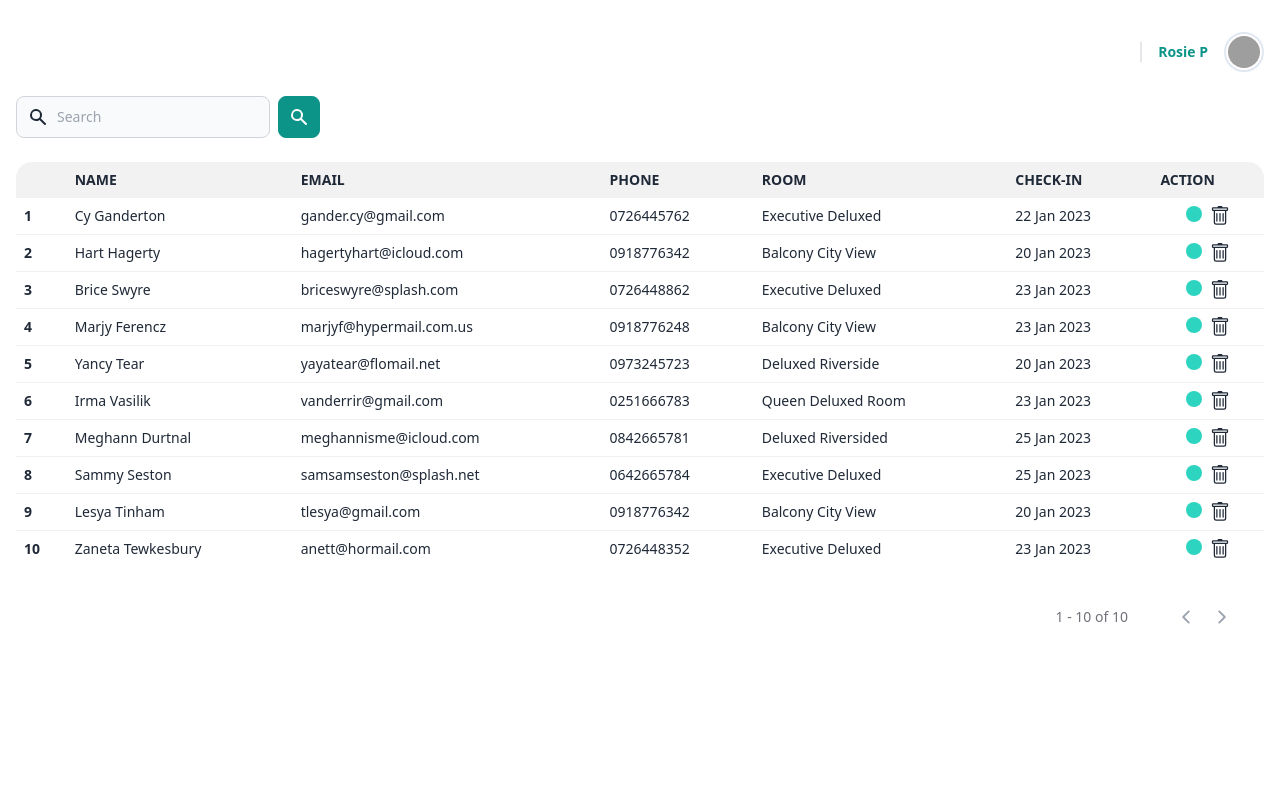
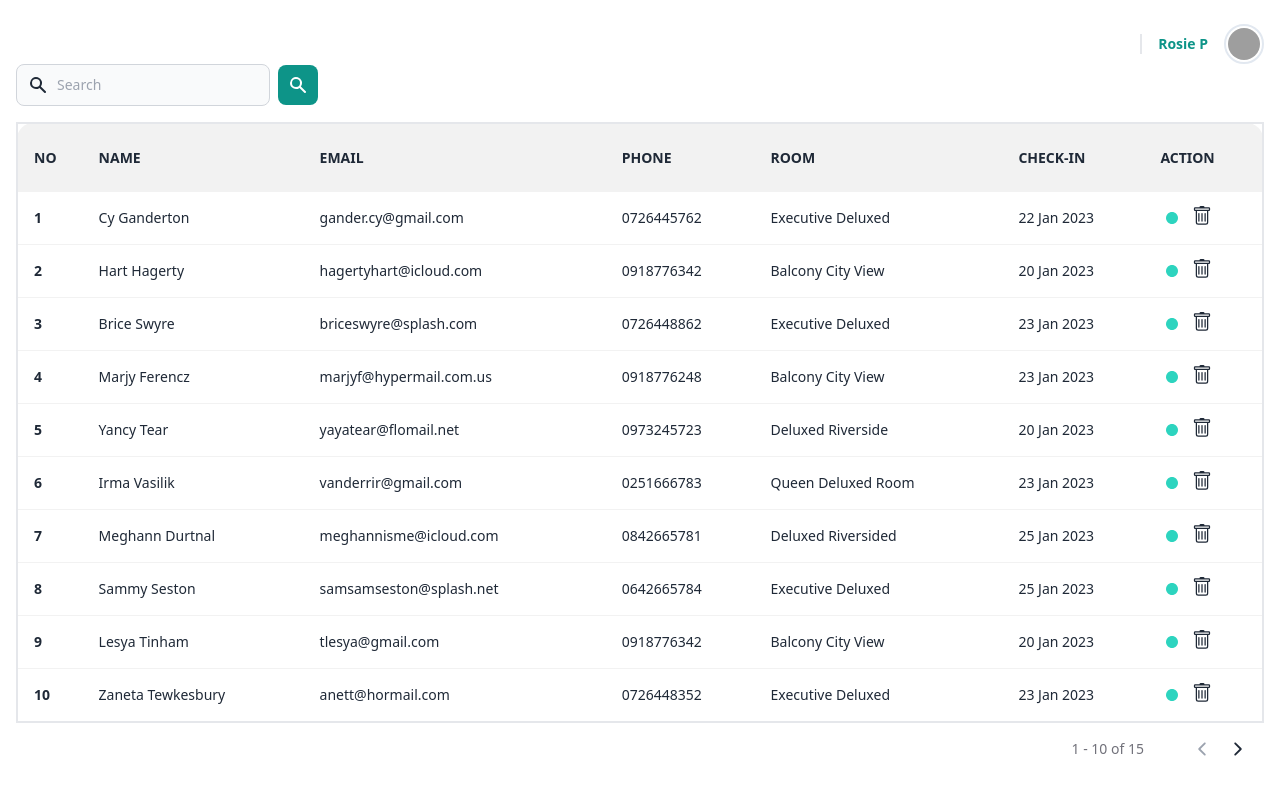
Before and after one commit to trinhpn96/Admin-page, a React (Vite) app: page /orders in a window 1280 px wide. Shown: the top 794 px of the page. Built offline with nearby package versions, Linux system fonts and the light colour scheme; grey boxes are pictures that could not be loaded.

Commit message:
feat:Orders/updated
- Updated UI for icons, buttons
- Edit pagination to re-render when OrderList changes

```diff
--- a/src/views/admin/orders/Orders.jsx
+++ b/src/views/admin/orders/Orders.jsx
@@ -1,6 +1,8 @@
 import { HiSearch } from "react-icons/hi";
 import { BsTrash } from "react-icons/bs";
 import { IoIosArrowBack, IoIosArrowForward } from "react-icons/io";
+import { GoPrimitiveDot } from "react-icons/go";
+
 import { useEffect, useState } from "react";
 
 const orderData = [
@@ -130,6 +132,7 @@ const orderData = [
 const Orders = () => {
   const [orders, setOrders] = useState([...orderData]);
   const totalOrders = orders.length;
+  console.log(orders);
 
   const [currentPage, setCurrentPage] = useState(1);
   const ordersPerPage = 10;
@@ -153,8 +156,15 @@ const Orders = () => {
   useEffect(() => {
     const crrPageIndex = currentPage - 1;
     const startIndex = crrPageIndex * ordersPerPage;
+    console.log(startIndex);
+    console.log(
+      orders.slice(
+        (currentPage - 1) * ordersPerPage,
+        (currentPage - 1) * ordersPerPage + ordersPerPage
+      )
+    );
 
-    setOrders(orders.slice(startIndex, startIndex + ordersPerPage));
+    // setOrders(orders.slice(startIndex, startIndex + ordersPerPage));
   }, [currentPage]);
 
   const onSearch = (e) => {
@@ -192,7 +202,7 @@ const Orders = () => {
   return (
     <div>
       {/* Container */}
-      <div className=" max-w-screen-xl mx-auto px-4 py-8">
+      <div className=" max-w-screen-xl mx-auto px-4 py-6">
         {/* Layout */}
         <div>
           {/* Content */}
@@ -211,13 +221,13 @@ const Orders = () => {
           </div>
 
           {/* SEARCH AREA */}
-          <div className="my-6">
+          <div className="mb-4">
             <form class="flex items-center">
               <label for="search-area" class="sr-only">
                 Search
               </label>
               <div class="relative max-w-screen-sm">
-                <div class="absolute inset-y-0 left-0 flex items-center pl-3 pointer-events-none">
+                <div class="absolute inset-y-0 left-0 flex items-center pl-3 ">
                   <HiSearch className="text-xl" />
                 </div>
                 <input
@@ -230,7 +240,7 @@ const Orders = () => {
               </div>
               <button
                 onClick={onSearch}
-                class="p-2.5 ml-2 text-sm font-medium text-white bg-teal-600 rounded-lg border border-teal-600 hover:bg-teal-500/50 focus:ring-4 focus:outline-none focus:ring-teal-300"
+                class="p-2.5 ml-2 text-sm font-medium text-white bg-teal-600 rounded-lg hover:cursor-pointer hover:bg-teal-500/50 focus:ring-4 focus:outline-none focus:ring-teal-300"
               >
                 <HiSearch className="text-xl" />
                 <span class="sr-only">Search</span>
@@ -241,10 +251,10 @@ const Orders = () => {
           {/* TABLE */}
           <div>
             <div className="overflow-x-auto">
-              <table className="table table-compact w-full">
+              <table className="table table-compact w-full border-2 ">
                 <thead>
                   <tr>
-                    <th></th>
+                    <th className=" py-6 pl-4">No</th>
                     <th>Name</th>
                     <th>Email</th>
                     <th>Phone</th>
@@ -254,19 +264,36 @@ const Orders = () => {
                   </tr>
                 </thead>
                 <tbody>
-                  {orders.map((order) => {
+                  {orders
+                    .slice(
+                      (currentPage - 1) * ordersPerPage,
+                      (currentPage - 1) * ordersPerPage + ordersPerPage
+                    )
+                    .map((order) => {
                       return (
                         <tr key={order.id}>
-                        <th>{order.id}</th>
+                          <th className="py-4 pl-4">{order.id}</th>
                           <td>{order.guestName}</td>
                           <td>{order.email}</td>
                           <td>{order.phone}</td>
                           <td>{order.room}</td>
                           <td>{order.checkinDay}</td>
                           <td className="">
-                          <div className="flex gap-2 justify-center">
-                            <div className=" aspect-square rounded-full bg-teal-400 h-4"></div>
-                            <BsTrash className="text-xl" />
+                            <div className="flex gap-2 ">
+                              <div className="group">
+                                <div
+                                  className="hidden tooltip tooltip-open tooltip-success group-hover:block"
+                                  data-tip="Active"
+                                ></div>
+                                <GoPrimitiveDot className="hover:cursor-pointer text-2xl text-teal-400 " />
+                              </div>
+                              <div className="group">
+                                <div
+                                  className="hidden tooltip tooltip-open tooltip-success group-hover:block"
+                                  data-tip="Delete"
+                                ></div>
+                                <BsTrash className="hover:cursor-pointer text-xl" />
+                              </div>
                             </div>
                           </td>
                         </tr>
@@ -278,27 +305,31 @@ const Orders = () => {
             </div>
           </div>
           {/* PAGINATION */}
-          <div className="flex justify-end gap-8 p-8 mt-2">
+          <div className="flex justify-end gap-8 p-4 ">
             <span className="text-sm text-zinc-500 pr-4">
               {(currentPage - 1) * ordersPerPage + 1} -{" "}
               {(currentPage - 1) * ordersPerPage + ordersPerPage} of{" "}
               {totalOrders}
             </span>
-            <div className="flex gap-4">
+            <div className="flex gap-4 group">
               <IoIosArrowBack
                 onClick={() => {
                   handleClick(true);
                 }}
-                className={`text-xl ${
-                  currentPage === 1 ? "text-gray-400" : ""
+                className={`text-xl group-hover:cursor-pointer ${
+                  currentPage === 1
+                    ? "text-gray-400 group-hover:cursor-not-allowed"
+                    : ""
                 } `}
               />
               <IoIosArrowForward
                 onClick={() => {
                   handleClick(false);
                 }}
-                className={`text-xl ${
-                  currentPage === totalPage ? "text-gray-400" : ""
+                className={`text-xl group-hover:cursor-pointer ${
+                  currentPage === totalPage
+                    ? "text-gray-400 group-hover:cursor-not-allowed"
+                    : ""
                 } `}
               />
             </div>
```
Lines whose indentation alone changed are shown as unchanged.
